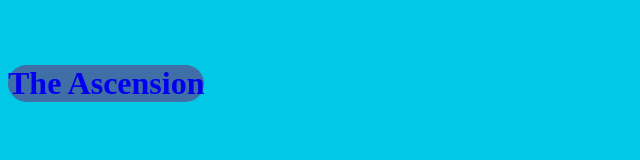
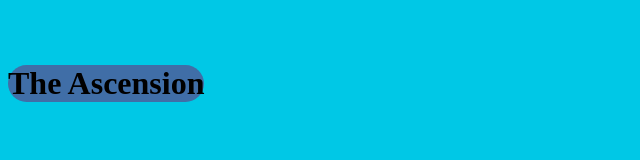
Before and after one commit to Ascension-GSSE-2020-Team-18/TheA-MAZE-ingGame, a plain HTML site: page homepage.html in a window 1280 px wide. Shown: the whole page, without its empty margins (0-640 px from the left). Drawn offline with Linux system fonts and the light colour scheme; a web font is replaced by a local one.

Commit message:
Update main.css

```diff
--- a/main.css
+++ b/main.css
@@ -15,7 +15,7 @@ html {
 
 a {
 	text-decoration: none;
-	color: inheret;
+	color: unset;
 }
 
 a :hover {
```
